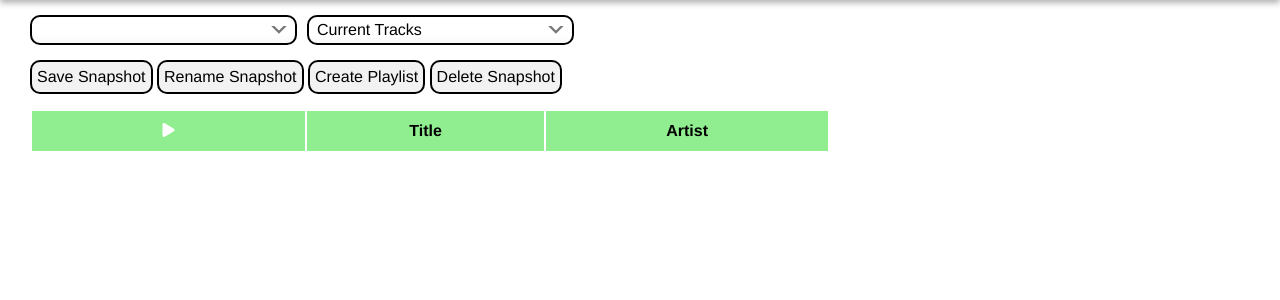
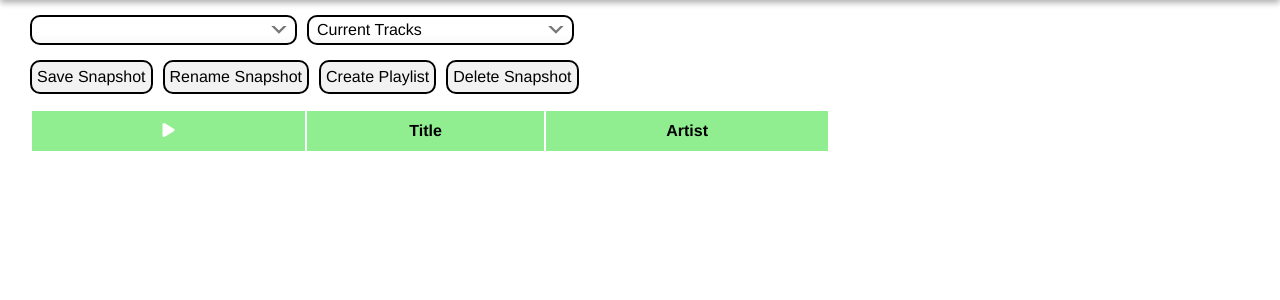
Before and after one commit to joshlacount/snapshot, a Flask app: template templates/index.html in a window 1280 px wide. Shown: the part 115-415 px from the top of the page. Run offline with Flask 2, Linux system fonts and the light colour scheme; the template is opened without the code that fills it, so the values that code supplies are empty; some libraries are stand-ins or nearby versions.

Commit message:
control button spacing

```diff
--- a/static/style.css
+++ b/static/style.css
@@ -192,6 +192,13 @@ button:active {
 
 #controls-container {
     grid-column: 2;
+    display: grid;
+    grid-auto-columns: minmax(auto, max-content);
+    gap: 10px;
+}
+
+#controls-container > button {
+    grid-row: 1 / 2;
 }
 
 #tracks-table-container {
```
